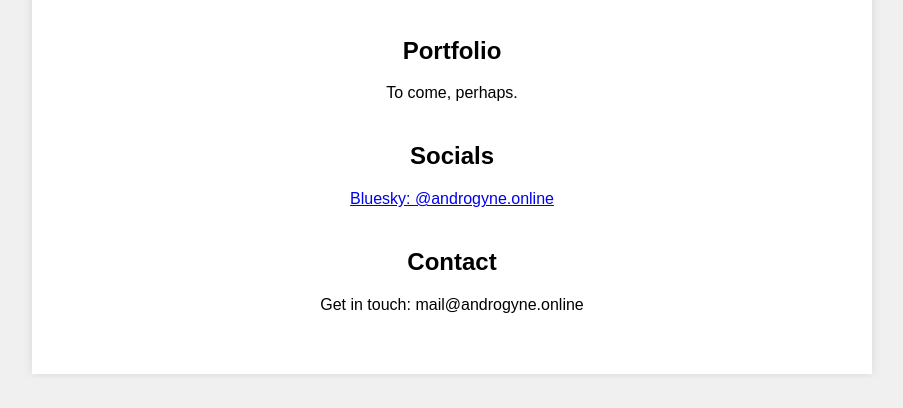
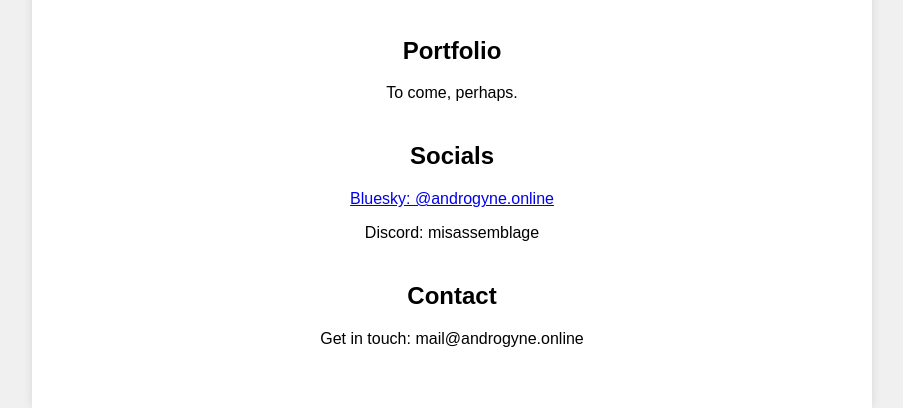
Before and after one commit to misassemblage/misassemblage.github.io, a plain HTML site: page index.html in a window 1280 px wide. Shown: the part 422-830 px from the top of the page, without its empty margins (188-1091 px from the left). Before the commit the page ends 800 px from the top, so only its background shows below. Drawn offline with Linux system fonts and the light colour scheme.

Commit message:
adding to socials

```diff
--- a/index.html
+++ b/index.html
@@ -31,6 +31,8 @@
         <section id="socials">
             <h2>Socials</h2>
             <a href="https://bsky.app/profile/androgyne.online">Bluesky: @androgyne.online</a>
+<p>Discord: misassemblage</p>
+
         </section>
         <section id="contact">
             <h2>Contact</h2>
```
